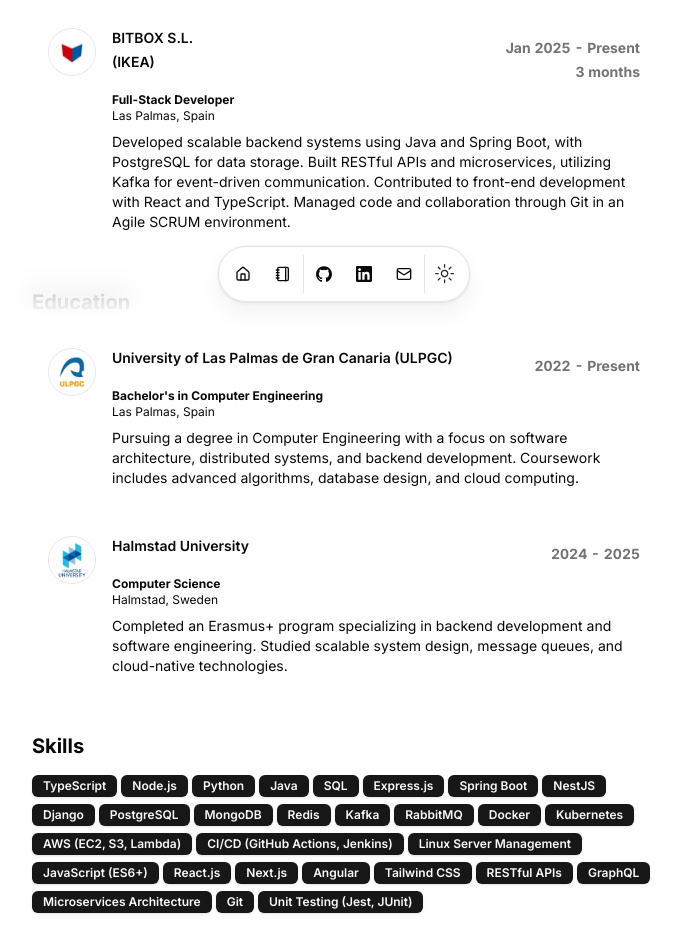
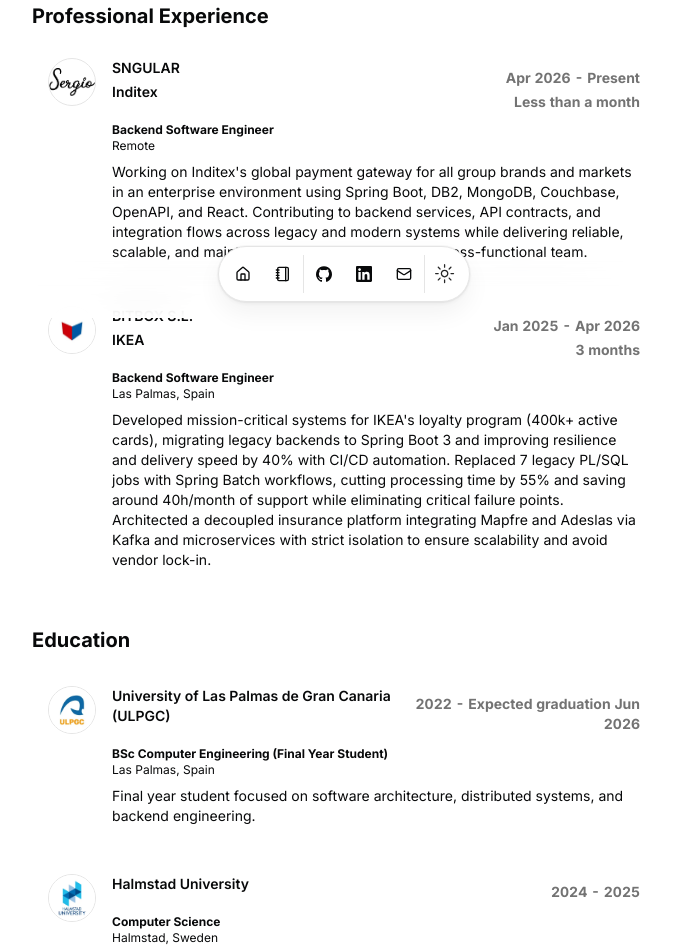
Before and after one commit to SergioAcostaTer/portfolio, a Next.js app: page / in a window 1280 px wide. Shown: the part 482-1432 px from the top of the page, without its empty margins (296-977 px from the left). Built offline with nearby package versions, Linux system fonts and the light colour scheme.

Commit message:
feat(metadata): update job title and enhance descriptions

```diff
--- a/src/app/layout.tsx
+++ b/src/app/layout.tsx
@@ -18,35 +18,38 @@
 export const metadata: Metadata = {
     metadataBase: new URL(DATA.url), // Assuming DATA.url is "https://sergioaco.com"
     title: {
-        default: "Sergio Acosta Quintana - Full Stack Developer",
-        template: "%s | Sergio Acosta Quintana - Full Stack Developer",
+        default: "Sergio Acosta Quintana - Backend Software Engineer",
+        template: "%s | Sergio Acosta Quintana - Backend Software Engineer",
     },
     description:
-        "Sergio Acosta Quintana is a Computer Science student and Full Stack Developer specializing in enterprise-grade applications using Java (Spring Boot) and modern web solutions with React and Node.js. Based in Las Palmas, Spain.",
+        "Backend Software Engineer focused on enterprise payments, Java, and distributed systems. Experience at IKEA and Inditex building resilient Spring Boot services, event-driven integrations, and production-grade APIs.",
     keywords: [
         "Sergio Acosta Quintana",
-        "Full Stack Developer",
-        "Java",
-        "Spring Boot",
-        "Microservices",
-        "Kafka",
-        "React.js",
-        "Node.js",
-        "Next.js",
+        "Backend Software Engineer",
+        "Payments",
+        "Java 21",
+        "Spring Boot 3",
+        "Distributed Systems",
+        "Event-Driven Architecture",
+        "Apache Kafka",
+        "DB2",
+        "MongoDB",
+        "Couchbase",
+        "OpenAPI",
         "TypeScript",
-        "PostgreSQL",
+        "React",
+        "CI/CD",
         "Docker",
         "AWS",
-        "Computer Science",
         "Las Palmas",
         "Spain",
     ],
     authors: [{ name: "Sergio Acosta Quintana", url: "https://sergioaco.com" }],
     creator: "Sergio Acosta Quintana",
     openGraph: {
-        title: "Sergio Acosta Quintana - Full Stack Developer",
+        title: "Sergio Acosta Quintana - Backend Software Engineer",
         description:
-            "Full Stack Developer and Computer Science student with expertise in Java (Spring Boot), React, Node.js, and scalable, event-driven microservices. Explore my projects.",
+            "Backend engineer in enterprise payments, specializing in Java, Spring Boot, distributed systems, and resilient API integrations.",
         url: "https://sergioaco.com",
         siteName: "Sergio Acosta Quintana",
         images: [
@@ -54,7 +57,7 @@
                 url: "https://sergioaco.com/me.png", // Ensure this path is correct
                 width: 1200,
                 height: 630,
-                alt: "Sergio Acosta Quintana - Full Stack Developer",
+                alt: "Sergio Acosta Quintana - Backend Software Engineer",
             },
         ],
         locale: "en_US",
@@ -73,15 +76,11 @@
     },
     twitter: {
         card: "summary_large_image",
-        title: "Sergio Acosta Quintana - Full Stack Developer",
+        title: "Sergio Acosta Quintana - Backend Software Engineer",
         description:
-            "Full Stack Developer crafting scalable enterprise apps with Java/Spring Boot and modern web solutions with React/Node.js.",
+            "Backend engineer crafting scalable payment services with Java, Spring Boot, distributed systems, and modern API design.",
         images: ["https://sergioaco.com/me.png"], // Ensure this path is correct
         creator: "@sergioaco", // Make sure this is your Twitter handle
-    },
-    verification: {
-        google: "your-google-site-verification-code",
-        yandex: "your-yandex-verification-code",
     },
     alternates: {
         canonical: "https://sergioaco.com",
@@ -94,7 +93,7 @@
     "@context": "https://schema.org",
     "@type": "Person",
     "name": "Sergio Acosta Quintana",
-    "jobTitle": "Full-Stack Developer",
+    "jobTitle": "Backend Software Engineer",
     "url": "https://sergioaco.com",
     "image": "https://sergioaco.com/me.png",
     "email": "mailto:sergioacostaquintana@gmail.com",
@@ -106,20 +105,20 @@
         "addressCountry": "ES"
     },
     "sameAs": [
-        "https://www.linkedin.com/in/sergioacostaquintana",
+        "https://linkedin.com/in/sergioacostaquintana",
         "https://github.com/sergioacostater",
         "https://sergioaco.com"
     ],
-    "description": "Full-Stack Developer with experience in enterprise environments. Skilled in Java (Spring Boot), PostgreSQL, JavaScript (React, Node.js), microservices, and automation.",
+    "description": "Backend Software Engineer specialized in enterprise payments, Java, Spring Boot, and distributed systems.",
     "worksFor": {
         "@type": "Organization",
-        "name": "BITBOX S.L. (IKEA)"
+        "name": "SNGULAR / Inditex"
     },
     "alumniOf": [
         {
             "@type": "EducationalOrganization",
             "name": "University of Las Palmas de Gran Canaria",
-            "description": "Computer Engineering (Expected 2026)"
+            "description": "BSc Computer Engineering (Expected graduation 2026)"
         },
         {
             "@type": "EducationalOrganization",
@@ -128,23 +127,25 @@
         }
     ],
     "knowsAbout": [
-        "Java",
-        "Spring Boot",
-        "JavaScript",
-        "React.js",
-        "Node.js",
+        "Enterprise Payments",
+        "Java 21",
+        "Spring Boot 3",
+        "DB2",
         "PostgreSQL",
+        "MongoDB",
+        "Couchbase",
         "Microservices",
-        "Kafka",
+        "Apache Kafka",
         "Docker",
         "AWS",
-        "REST APIs",
+        "OpenAPI",
+        "REST API Design",
         "CI/CD",
-        "Git",
         "TypeScript",
-        "SQL",
-        "Python",
-        "Linux Server Management"
+        "React",
+        "Distributed Systems",
+        "Clean Architecture",
+        "Domain-Driven Design"
     ],
     "knowsLanguage": [
         {
@@ -157,7 +158,7 @@
             "@type": "Language",
             "name": "English",
             "alternateName": "en",
-            "description": "Professional Fluency (B2)"
+            "description": "Professional Working Proficiency (B2/C1)"
         }
     ]
 };
--- a/src/app/page.tsx
+++ b/src/app/page.tsx
@@ -20,7 +20,7 @@
                                 delay={BLUR_FADE_DELAY}
                                 className="text-3xl font-bold tracking-tighter sm:text-5xl xl:text-6xl/none"
                                 yOffset={8}
-                                text={`Hi, I'm ${DATA.name.split(" ")[0]} 👋`}
+                                text={`Hi, I'm ${DATA.name.split(" ")[0]}`}
                             />
                             <BlurFadeText
                                 className="max-w-[600px] md:text-xl"
@@ -50,7 +50,7 @@
             <section id="work">
                 <div className="flex min-h-0 flex-col gap-y-3">
                     <BlurFade delay={BLUR_FADE_DELAY * 5}>
-                        <h2 className="text-xl font-bold">Work Experience</h2>
+                        <h2 className="text-xl font-bold">Professional Experience</h2>
                     </BlurFade>
                     {DATA.work.map((work, id) => (
                         <BlurFade
@@ -101,7 +101,7 @@
             <section id="skills">
                 <div className="flex min-h-0 flex-col gap-y-3">
                     <BlurFade delay={BLUR_FADE_DELAY * 9}>
-                        <h2 className="text-xl font-bold">Skills</h2>
+                        <h2 className="text-xl font-bold">Technical Skills</h2>
                     </BlurFade>
                     <div className="flex flex-wrap gap-1">
                         {DATA.skills.map((skill, id) => (
@@ -112,9 +112,28 @@
                     </div>
                 </div>
             </section>
+            <section id="languages">
+                <div className="flex min-h-0 flex-col gap-y-3">
+                    <BlurFade delay={BLUR_FADE_DELAY * 11}>
+                        <h2 className="text-xl font-bold">Languages</h2>
+                    </BlurFade>
+                    <div className="flex flex-wrap gap-1">
+                        {DATA.languages?.map((language, id) => (
+                            <BlurFade
+                                key={language}
+                                delay={BLUR_FADE_DELAY * 12 + id * 0.05}
+                            >
+                                <Badge key={language} variant="secondary">
+                                    {language}
+                                </Badge>
+                            </BlurFade>
+                        ))}
+                    </div>
+                </div>
+            </section>
             <section id="projects">
                 <div className="space-y-12 w-full py-12">
-                    <BlurFade delay={BLUR_FADE_DELAY * 11}>
+                    <BlurFade delay={BLUR_FADE_DELAY * 13}>
                         <div className="flex flex-col items-center justify-center space-y-4 text-center">
                             <div className="space-y-2">
                                 <div className="inline-block rounded-lg bg-foreground text-background px-3 py-1 text-sm">
@@ -135,7 +154,7 @@
                         {DATA.projects.map((project, id) => (
                             <BlurFade
                                 key={project.title}
-                                delay={BLUR_FADE_DELAY * 12 + id * 0.05}
+                                delay={BLUR_FADE_DELAY * 14 + id * 0.05}
                             >
                                 <ProjectCard
                                     href={project.href}
--- a/src/components/header.tsx
+++ b/src/components/header.tsx
@@ -1,9 +1,9 @@
 "use client";
-import Link from "next/link";
-import { useState, useEffect } from "react";
 import { Avatar, AvatarImage } from "@/components/ui/avatar";
 import { DATA } from "@/data/resume";
 import { Menu, X } from "lucide-react";
+import Link from "next/link";
+import { useState } from "react";
 
 export default function Header() {
   const [isOpen, setIsOpen] = useState(false);
--- a/src/data/resume.tsx
+++ b/src/data/resume.tsx
@@ -1,5 +1,17 @@
 import { Icons } from "@/components/icons";
 import { HomeIcon, NotebookIcon } from "lucide-react";
+import type { ReactNode } from "react";
+
+type PortfolioProject = {
+    title: string;
+    href: string;
+    dates: string;
+    active: boolean;
+    description: string;
+    technologies: string[];
+    links: { type: string; href: string; icon: ReactNode }[];
+    image: string;
+};
 
 export const DATA = {
     name: "Sergio Acosta Quintana",
@@ -8,54 +20,49 @@
     location: "Las Palmas, Spain",
     locationLink:
         "https://www.google.com/maps/place/Las+Palmas+de+Gran+Canaria,+Las+Palmas/@28.1173592,-15.4602595,14z",
-    description: "Software Engineer & Full-Stack Developer",
+    description: "Backend Software Engineer | Payments, Java & Distributed Systems",
     summary:
-        "I’m a Software Engineer at [BITBOX S.L. (IKEA Spanish Islands)](/#work) since 2025, building scalable web apps with strong APIs and microservices. While finishing my [Computer Engineering degree at ULPGC](/#education) and an [Erasmus+ exchange at Halmstad University](/#education), I deliver robust backend and front-end solutions with skill and adaptability.",
+        "Backend Engineer specializing in enterprise payments, high-availability Java services, and event-driven architectures. I modernized critical systems at [IKEA](/#work) and now work on [Inditex payment gateway integrations](/#work) with Spring Boot, DB2, MongoDB, Couchbase, OpenAPI, and React. Focused on distributed systems, API design, cloud infrastructure, and CI/CD automation with Clean Architecture and Domain-Driven Design.",
     avatarUrl: "/me.png",
     skills: [
-        // Core Backend Languages & Technologies
-        "TypeScript",
-        "Node.js",
-        "Python",
-        "Java",
-        "SQL",
-        // Backend Frameworks & Tools
-        "Express.js",
-        "Spring Boot",
-        "NestJS",
-        "Django",
-        // Databases & Messaging Systems
+        "Java 21",
+        "Spring Boot 3",
+        "Spring Batch",
+        "Spring Security",
+        "Microservices",
+        "Apache Kafka",
+        "IBM DB2",
+        "OpenAPI",
+        "REST APIs",
+        "AWS (EC2, S3, RDS)",
+        "Docker",
+        "GitHub Actions CI/CD",
+        "Terraform",
+        "Prometheus",
+        "Grafana",
         "PostgreSQL",
         "MongoDB",
+        "Couchbase",
         "Redis",
-        "Kafka",
-        "RabbitMQ",
-        // DevOps & Cloud
-        "Docker",
-        "Kubernetes",
-        "AWS (EC2, S3, Lambda)",
-        "CI/CD (GitHub Actions, Jenkins)",
-        "Linux Server Management",
-        // Full-Stack & Frontend
-        "JavaScript (ES6+)",
-        "React.js",
-        "Next.js",
-        "Angular",
-        "Tailwind CSS",
-        // Other
-        "RESTful APIs",
-        "GraphQL",
-        "Microservices Architecture",
-        "Git",
-        "Unit Testing (Jest, JUnit)",
+        "Vector DBs",
+        "Hibernate/JPA",
+        "Clean Architecture",
+        "Event-Driven Architecture",
+        "DDD",
+        "Integration Testing",
+        "OAuth2/JWT",
+        "React",
+        "TypeScript",
+        "API Contract Design",
     ],
+    languages: ["English (B2/C1)", "Spanish (Native)"],
     navbar: [
         { href: "/", icon: HomeIcon, label: "Home" },
         { href: "/blog", icon: NotebookIcon, label: "Blog" },
     ],
     contact: {
         email: "sergioacostaquintana@gmail.com",
-        tel: undefined,
+        tel: "+34 600 24 39 94",
         social: {
             GitHub: {
                 name: "GitHub",
@@ -65,9 +72,15 @@
             },
             LinkedIn: {
                 name: "LinkedIn",
-                url: "https://www.linkedin.com/in/sergioacostaquintana/",
+                url: "https://linkedin.com/in/sergioacostaquintana",
                 icon: Icons.linkedin,
                 navbar: true,
+            },
+            Portfolio: {
+                name: "Portfolio",
+                url: "https://sergioaco.com",
+                icon: Icons.globe,
+                navbar: false,
             },
             email: {
                 name: "Send Email",
@@ -79,29 +92,41 @@
     },
     work: [
         {
-            company: "BITBOX S.L.|(IKEA)",
-            href: "https://bitbox.com/",
+            company: "SNGULAR | Inditex",
+            href: "https://www.sngular.com/",
+            location: "Remote",
+            title: "Backend Software Engineer",
+            logoUrl: "/logo2.png",
+            start: "Apr 2026",
+            startDate: new Date(2026, 3),
+            end: "Present",
+            description:
+                "Working on Inditex's global payment gateway for all group brands and markets in an enterprise environment using Spring Boot, DB2, MongoDB, Couchbase, OpenAPI, and React. Contributing to backend services, API contracts, and integration flows across legacy and modern systems while delivering reliable, scalable, and maintainable payment features in a cross-functional team.",
+        },
+        {
+            company: "BITBOX S.L. | IKEA",
+            href: "https://bitboxonline.com/",
             location: "Las Palmas, Spain",
-            title: "Full-Stack Developer",
+            title: "Backend Software Engineer",
             logoUrl: "/bitbox.webp",
             start: "Jan 2025",
             startDate: new Date(2025, 0),
-            end: "Present",
+            end: "Apr 2026",
             description:
-                "Developed scalable backend systems using Java and Spring Boot, with PostgreSQL for data storage. Built RESTful APIs and microservices, utilizing Kafka for event-driven communication. Contributed to front-end development with React and TypeScript. Managed code and collaboration through Git in an Agile SCRUM environment.",
+                "Developed mission-critical systems for IKEA's loyalty program (400k+ active cards), migrating legacy backends to Spring Boot 3 and improving resilience and delivery speed by 40% with CI/CD automation. Replaced 7 legacy PL/SQL jobs with Spring Batch workflows, cutting processing time by 55% and saving around 40h/month of support while eliminating critical failure points. Architected a decoupled insurance platform integrating Mapfre and Adeslas via Kafka and microservices with strict isolation to ensure scalability and avoid vendor lock-in.",
         },
     ],
     education: [
         {
             school: "University of Las Palmas de Gran Canaria (ULPGC)",
             href: "https://www.ulpgc.es/",
-            degree: "Bachelor's in Computer Engineering",
+            degree: "BSc Computer Engineering (Final Year Student)",
             logoUrl: "/ulpgc.webp",
             start: "2022",
-            end: "Present",
+            end: "Expected graduation Jun 2026",
             location: "Las Palmas, Spain",
             description:
-                "Pursuing a degree in Computer Engineering with a focus on software architecture, distributed systems, and backend development. Coursework includes advanced algorithms, database design, and cloud computing.",
+                "Final year student focused on software architecture, distributed systems, and backend engineering.",
         },
         {
             school: "Halmstad University",
@@ -112,12 +137,12 @@
             end: "2025",
             location: "Halmstad, Sweden",
             description:
-                "Completed an Erasmus+ program specializing in backend development and software engineering. Studied scalable system design, message queues, and cloud-native technologies.",
+                "Exchange program in Computer Science (Erasmus+) focused on software engineering and distributed systems.",
         },
     ],
     projects: [
         {
-            title: "NexoCloud – Intelligent Cloud Storage Platform",
+            title: "NexoCloud - Intelligent Cloud Storage Platform",
             href: "https://github.com/SergioAcostaTer/aicloud-drive",
             dates: "2026",
             active: true,
@@ -180,7 +205,7 @@
             dates: "2025",
             active: true,
             description:
-                "Designed and deployed two production-grade AWS architectures (ECS Fargate & Serverless Lambda) using 1,300+ lines of CloudFormation, implementing secure VPC networking, API Gateway, and DynamoDB to support container orchestration and decoupled microservices.",
+                "Designed and deployed two production-grade AWS architectures (ECS Fargate and Serverless Lambda) using 1,300+ lines of CloudFormation, implementing secure VPC networking, API Gateway, and DynamoDB to support container orchestration and decoupled microservices.",
             technologies: [
                 "AWS ECS Fargate",
                 "AWS Lambda",
@@ -199,10 +224,10 @@
                 {
                     type: "GitHub",
                     href: "https://github.com/SergioAcostaTer/cloud-computing-1",
-                    icon: <Icons.github className='size-3' />,
-                }
+                    icon: <Icons.github className="size-3" />,
+                },
             ],
             image: "/projects/aws.png",
-        }
-    ]
+        },
+    ] as PortfolioProject[]
 };
```
